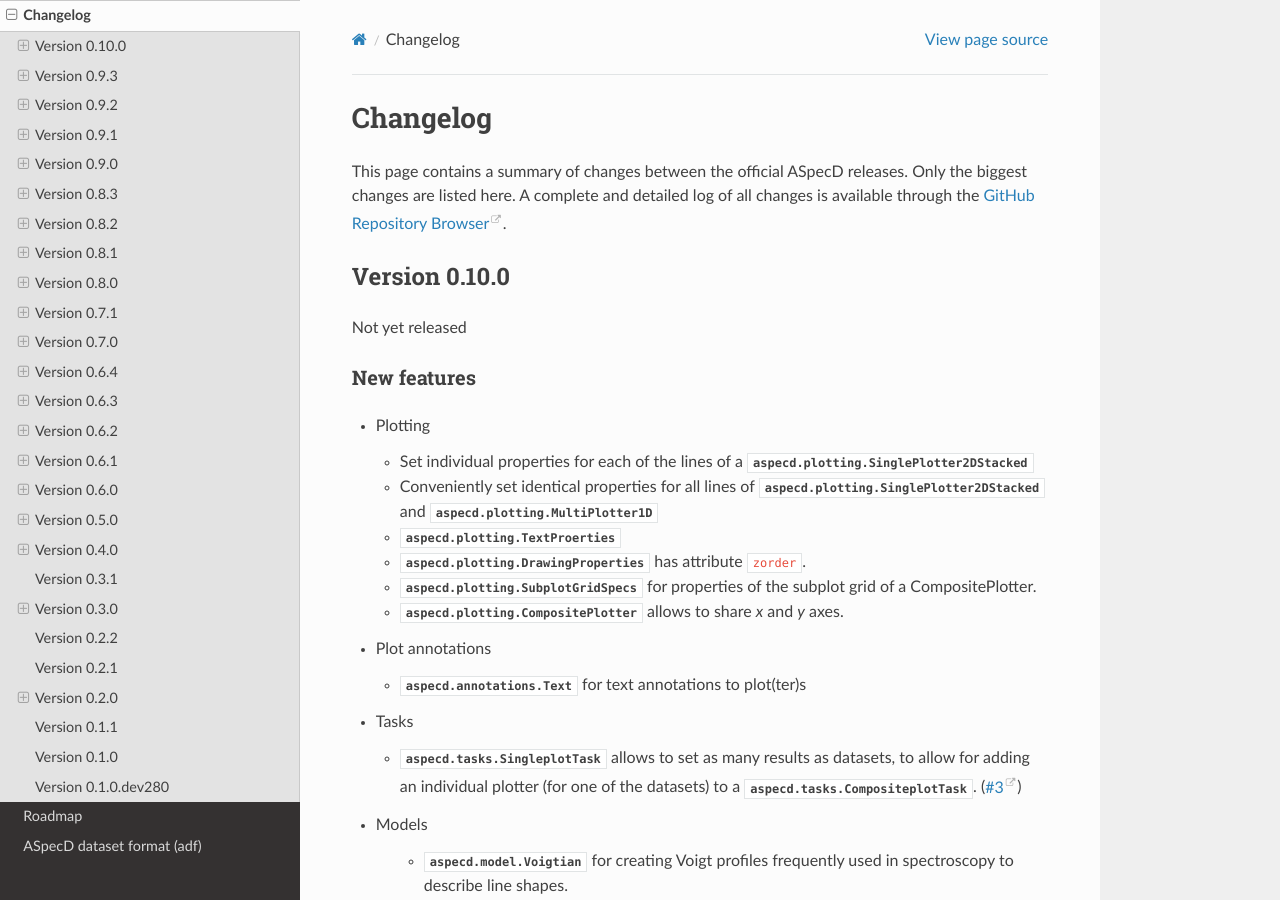
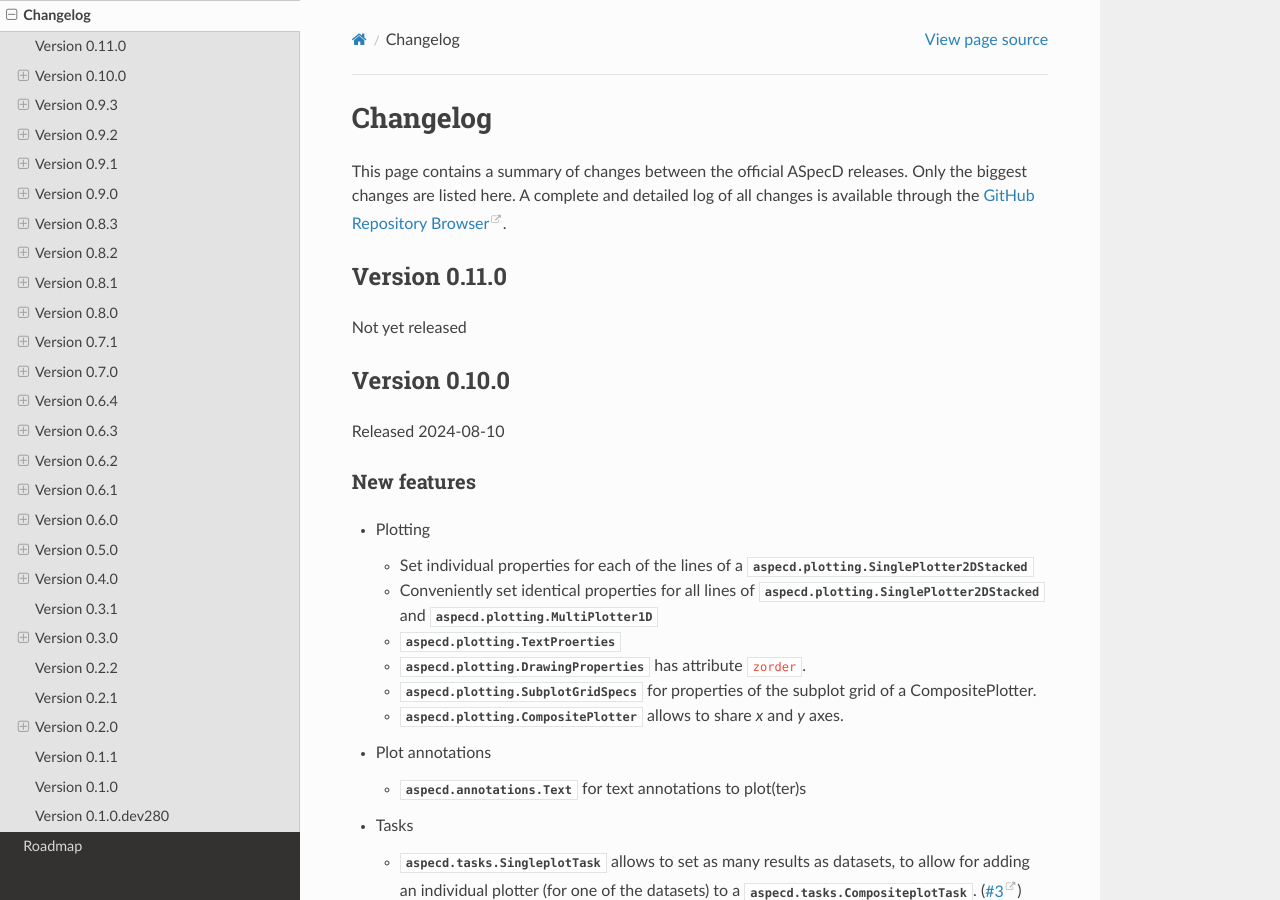
Before and after one commit to tillbiskup/aspecd, a Sphinx documentation site: the page built from docs/changelog.rst, in a window 1280 px wide and 900 px high. Built offline with Sphinx 7.4.7 and the Read the Docs theme 2.0.0, drawn with Linux system fonts in a browser that asks for light colours.

Commit message:
Post-release

```diff
--- a/docs/changelog.rst
+++ b/docs/changelog.rst
@@ -5,10 +5,16 @@ Changelog
 This page contains a summary of changes between the official ASpecD releases. Only the biggest changes are listed here. A complete and detailed log of all changes is available through the `GitHub Repository Browser <https://github.com/tillbiskup/aspecd/commits/master>`_.
 
 
+Version 0.11.0
+==============
+
+Not yet released
+
+
 Version 0.10.0
 ==============
 
-Not yet released
+Released 2024-08-10
 
 
 New features
```
Also changed, not shown: 1 other file.
